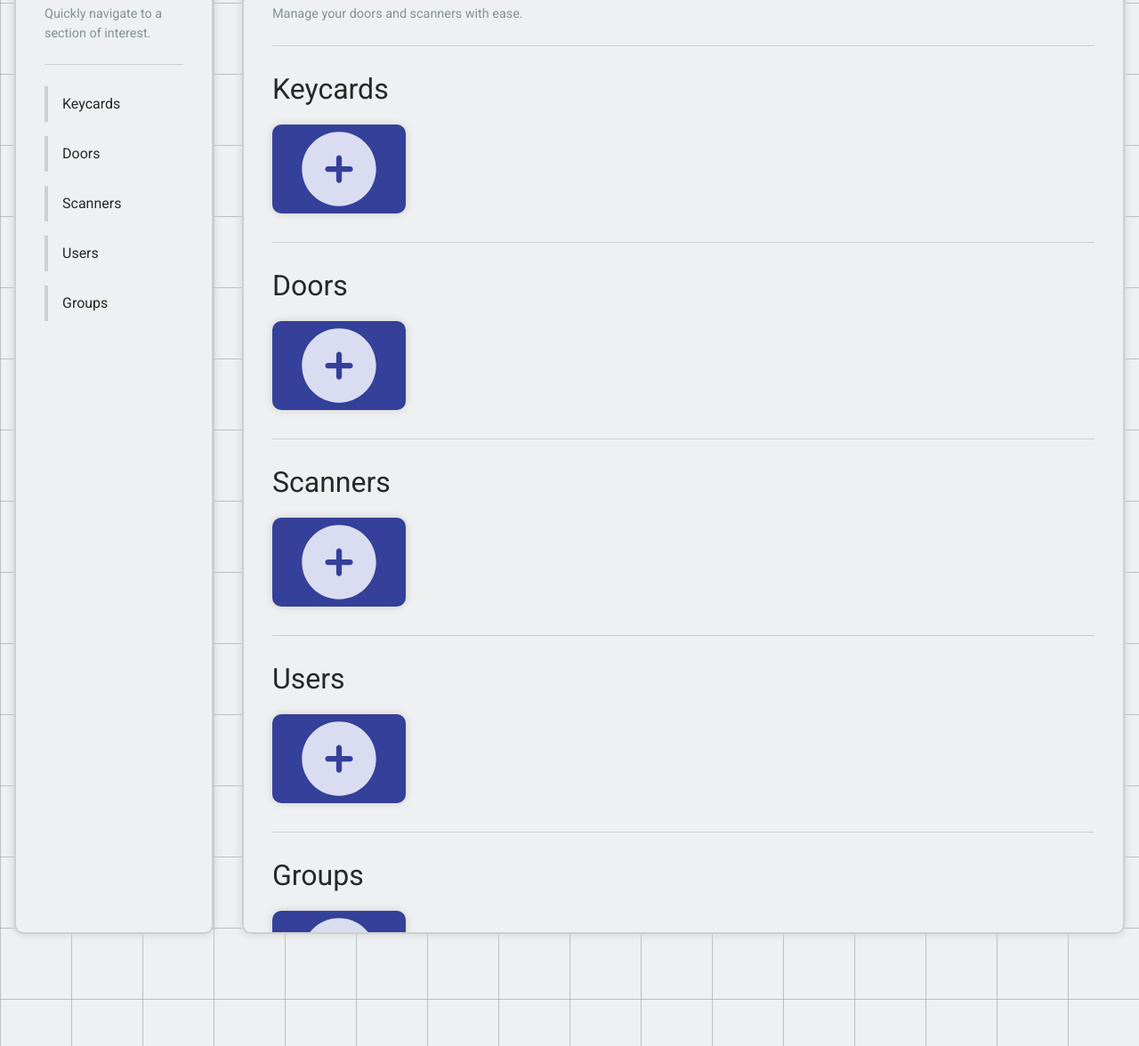
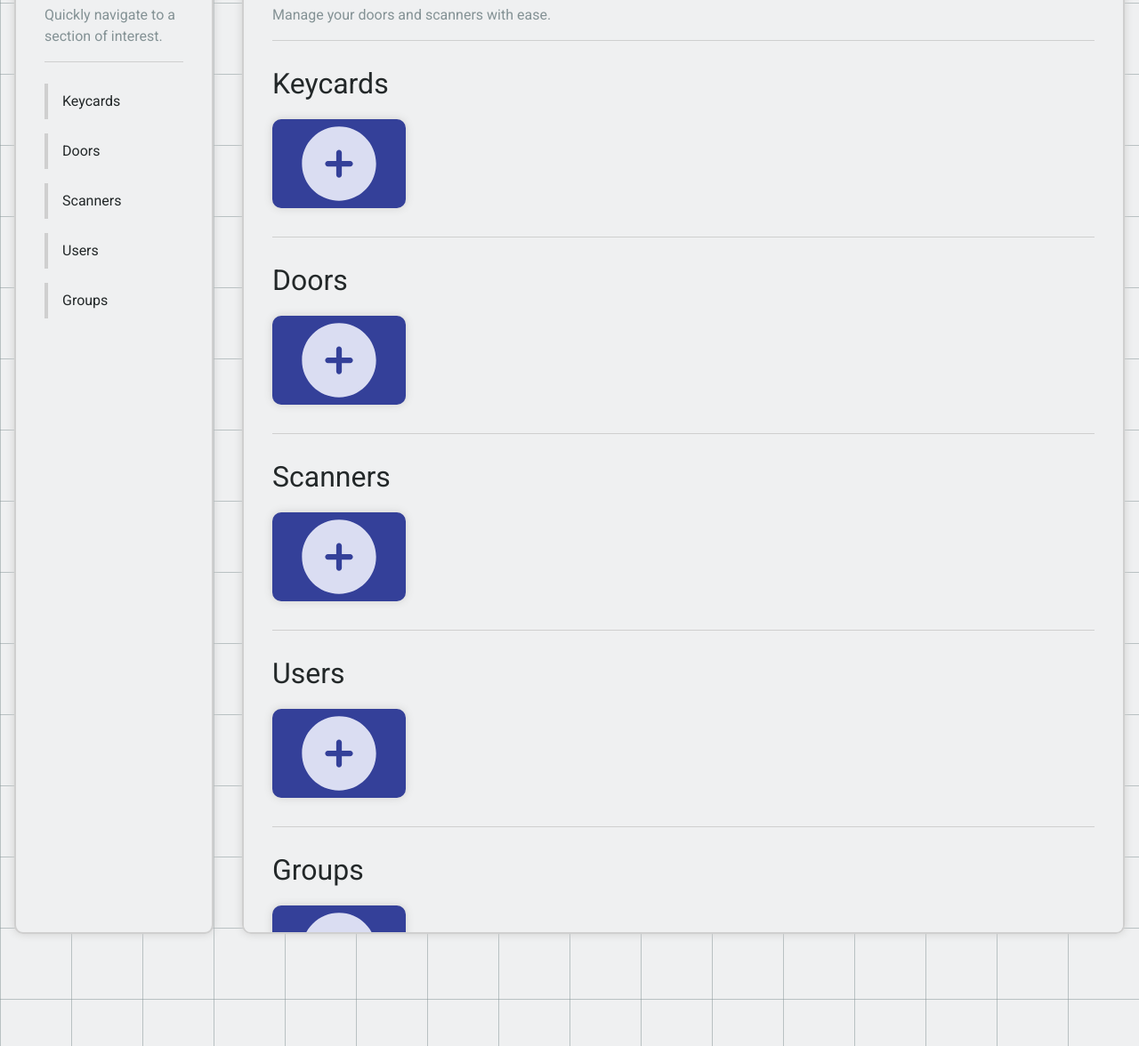
Before and after one commit to Viovyx/Gitok-Flask-Website-STEM-Project, a Python web app: template templates/home.html in a window 1280 px wide. Shown: the part 77-1253 px from the top of the page at 89% size. Run offline with Jinja, Linux system fonts and the light colour scheme; the template is opened without the code that fills it, so the values that code supplies are empty.

Commit message:
fix spacing on subscript text

```diff
--- a/static/css/style.css
+++ b/static/css/style.css
@@ -28,8 +28,9 @@ body {
 }
 
 .subscript {
-    font-size: 0.9rem;
+    font-size: 1em;
     color: var(--copy-lighter);
+    margin-bottom: 0.5em;
 }
 
 .hidden {
@@ -52,7 +53,7 @@ hr {
     border: 0;
     height: var(--line);
     background-color: var(--border);
-    margin: 1.5rem 0;
+    margin: 1rem 0 1.5rem 0;
 }
 
 h2 {
@@ -405,10 +406,6 @@ form button:active {
     box-shadow: 0 0 10px var(--border);
 }
 
-.edit-panel > div > .subscript {
-    margin: -1em 0 1em 0;
-}
-
 .item#create {
     display: flex;
     height: auto;
```
